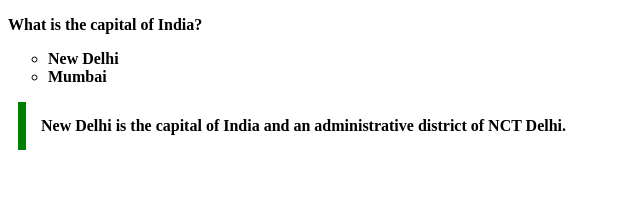
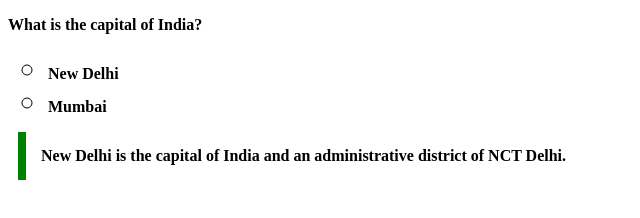
Before and after one commit to acciojob/trivia-Fun-25, a website: page main.html in a window 1280 px wide. Shown: the whole page, without its empty margins (0-640 px from the left). Drawn offline with Linux system fonts and the light colour scheme.

Commit message:
created a submission

```diff
--- a/styles.css
+++ b/styles.css
@@ -1,5 +1,10 @@
 
 /* Your CSS Code here. */
+li::marker
+{
+    font-size: 2rem;
+    font-weight: bolder;
+}
 .blqt{
 	max-width: 600px; margin: 10px; padding: 15px; border-left: 8px solid green;background-color: #f8fffe"";font-weight: bold;
 }
```
